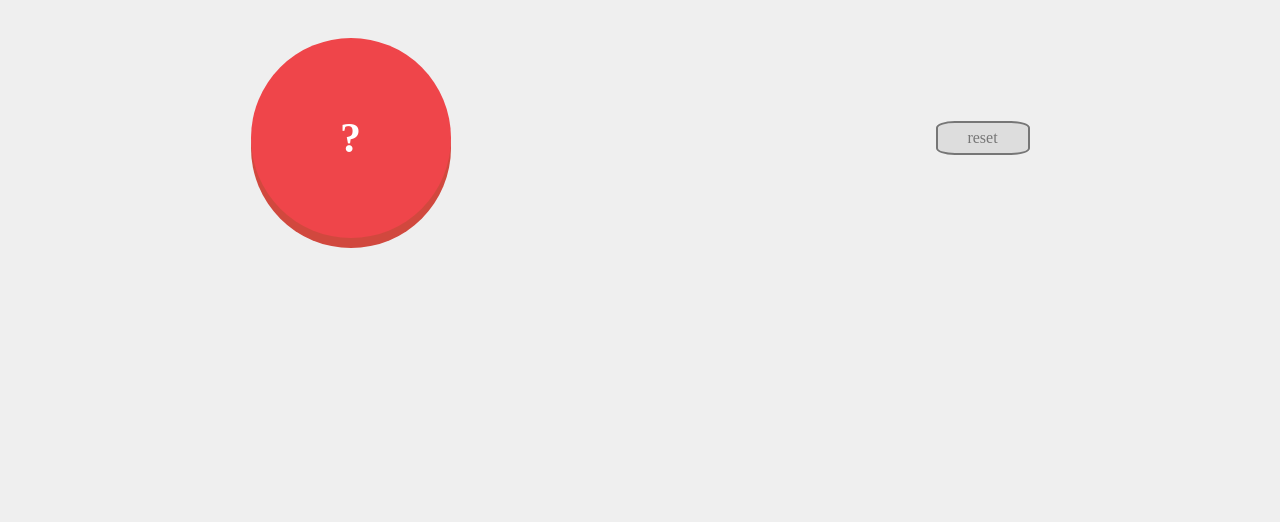
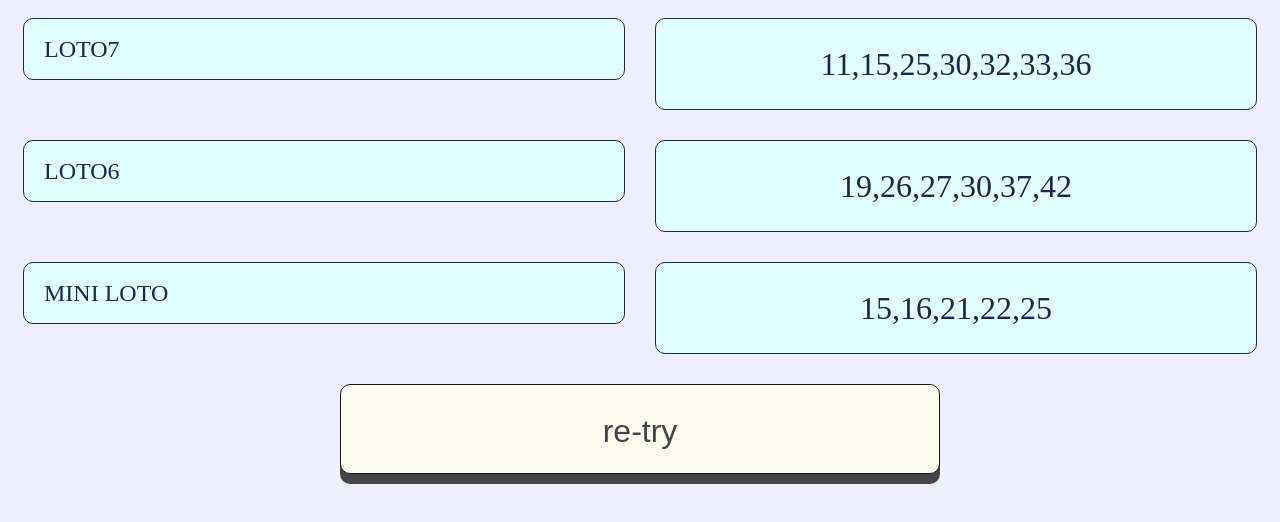
Before and after one commit to den2k6/loto, a plain HTML site: page index.html in a window 1280 px wide. Drawn offline with Linux system fonts and the light colour scheme.

Commit message:
commit again 2

```diff
--- a/css/styles.css
+++ b/css/styles.css
@@ -1,50 +1,66 @@
 body {
   display: flex;
   flex-wrap: wrap;
-  background: #efefef;
+  background: #eeeeff;
 }
 
-#btn {
-  width: 200px;
-  height: 200px;
-  background: #ef454a;
-  border-radius: 50%;
-  margin: 30px auto;
-  text-align: center;
-  line-height: 200px;
-  color: #fff;
-  font-weight: bold;
-  font-size: 42px;
-  cursor: pointer;
-  box-shadow: 0 10px 0 #d1483e;
-  user-select: none;
+div {
+  align: center;
 }
 
-#btn:hover {
-  opacity: 0.9;
+.labelclass {
+  margin: 10px auto 0 auto;
+  width: 560px;
+  height: 60px;
+  background: #ddf;
+  background: lightcyan;
+  padding: 0 20px;
+  font-size: 24px;
+  line-height: 60px;
+  color: #225;
+  border-style: solid;
+  border-width: 1px;
+  border-radius: 10px;
 }
 
-
-#btn:active {
-  box-shadow: 0 5px 0 #d1483e;
-  margin-top: 35px;
-
+.itemclass {
+  margin: 10px auto 20px auto;
+  width: 600px;
+  height: 90px;
+  background: #ddf;
+  background: lightcyan;
+  text-align: center;
+  font-size: 32px;
+  line-height: 90px;
+  color: #225;
+  border-style: solid;
+  border-width: 1px;
+  border-radius: 10px;
 }
 
-#reset {
-  width: 90px;
-  height: 30px;
-  background: #ccc;
-  margin: auto;
+.btnclass {
+  margin: 10px auto 20px auto;
+  width: 600px;
+  height: 90px;
+  background: #ffe;
+  /* background: lightcyan; */
   text-align: center;
-  line-height: 30px;
-  border-radius: 20%;
+  font-size: 32px;
+  line-height: 90px;
+  color: #333;
   border-style: solid;
-  border-width: 2px;
+  border-width: 1px;
+  border-radius: 10px;
   cursor: pointer;
-  opacity: 0.5;
-  user-select: none;
+  opacity: 0.9;
+  box-shadow: 0 10px 0 #333;
 }
-#reset:hover {
+
+.btnclass:hover {
   opacity: 1;
 }
+
+.btnclass:active {
+  box-shadow: 0 5px 0 #333;
+  margin-top: 15px;
+}
--- a/index.html
+++ b/index.html
@@ -1,14 +1,12 @@
 <!DOCTYPE html>
 <html lang="ja">
-<head>
-  <meta charset="UTF-8">
-  <title>おみくじ</title>
-  <link rel="stylesheet" href="css/styles.css">
-</head>
-<body>
-  <div id="btn">?</div>
-  <div id="reset">reset</div>
+  <head>
+    <meta charset="UTF-8" />
 
-  <script src="js/main.js"></script>
-</body>
+    <title>random LOTO</title>
+    <link rel="stylesheet" href="css/styles.css" />
+  </head>
+  <body>
+    <script src="js/main.js"></script>
+  </body>
 </html>
--- a/js/main.js
+++ b/js/main.js
@@ -1,15 +1,98 @@
-'use strict';
+"use strict";
 
 {
-  const btn = document.getElementById('btn');
+  const label7 = document.createElement("div");
+  label7.className = "labelclass";
+  label7.textContent = "LOTO7";
+  document.body.appendChild(label7);
 
-  btn.addEventListener('click', () => {
-    const results = ['大吉', '吉', '凶', '末吉', '中吉']
-    const n = Math.floor(Math.random() * results.length);
-    btn.textContent = results[n];
-  })
+  const tmp7 = document.createElement("div");
+  tmp7.className = "itemclass";
+  document.body.appendChild(tmp7);
 
-  reset.addEventListener('click', () => {
-    btn.textContent = '?';
+  const label6 = document.createElement("div");
+  label6.className = "labelclass";
+  label6.textContent = "LOTO6";
+  document.body.appendChild(label6);
+
+  const tmp6 = document.createElement("div");
+  tmp6.className = "itemclass";
+  document.body.appendChild(tmp6);
+
+  const labelm = document.createElement("div");
+  labelm.className = "labelclass";
+  labelm.textContent = "MINI LOTO";
+  document.body.appendChild(labelm);
+
+  const tmpm = document.createElement("div");
+  tmpm.className = "itemclass";
+  document.body.appendChild(tmpm);
+
+  // リトライボタン
+  const again = document.createElement("button");
+  again.className = "btnclass";
+  again.textContent = "re-try";
+  document.body.appendChild(again);
+
+  again.addEventListener("click", () => {
+    location.reload(false);
   });
+
+  // 配列の準備
+  const lists7 = [];
+  for (let i = 0; i < 37; i++) {
+    lists7[i] = i + 1;
+  }
+  const lists6 = [];
+  for (let i = 0; i < 43; i++) {
+    lists6[i] = i + 1;
+  }
+
+  const listsm = [];
+  for (let i = 0; i < 31; i++) {
+    listsm[i] = i + 1;
+  }
+
+  // 1 - 10, 12は出さない仕組み
+  lists7.splice(0, 10);
+  lists7.splice(1, 1);
+  console.log(lists7);
+
+  lists6.splice(0, 10);
+  lists6.splice(1, 1);
+  console.log(lists6);
+
+  listsm.splice(0, 10);
+  listsm.splice(1, 1);
+  console.log(listsm);
+
+  // 数字を選ぶ
+  const bbb7 = [];
+  for (let i = 0; i < 7; i++) {
+    bbb7[i] = lists7.splice(Math.floor(Math.random() * lists7.length), 1);
+  }
+  const bbb6 = [];
+  for (let i = 0; i < 6; i++) {
+    bbb6[i] = lists6.splice(Math.floor(Math.random() * lists6.length), 1);
+  }
+  const bbbm = [];
+  for (let i = 0; i < 5; i++) {
+    bbbm[i] = listsm.splice(Math.floor(Math.random() * listsm.length), 1);
+  }
+
+  // ソート
+  bbb7.sort(function (a, b) {
+    return a - b;
+  });
+  bbb6.sort(function (a, b) {
+    return a - b;
+  });
+  bbbm.sort(function (a, b) {
+    return a - b;
+  });
+
+  // 表示
+  tmp7.textContent = bbb7;
+  tmp6.textContent = bbb6;
+  tmpm.textContent = bbbm;
 }
```
